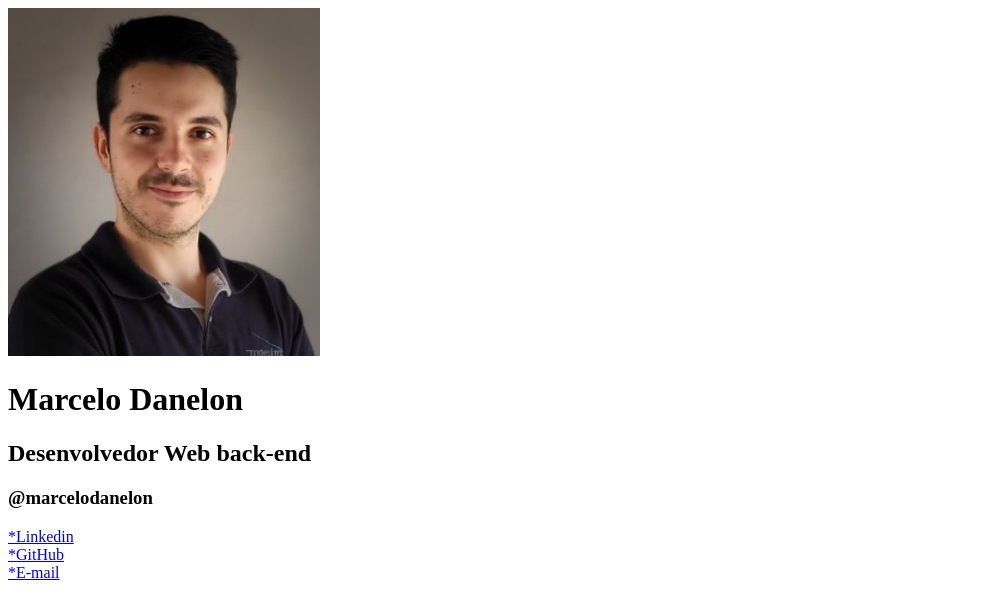
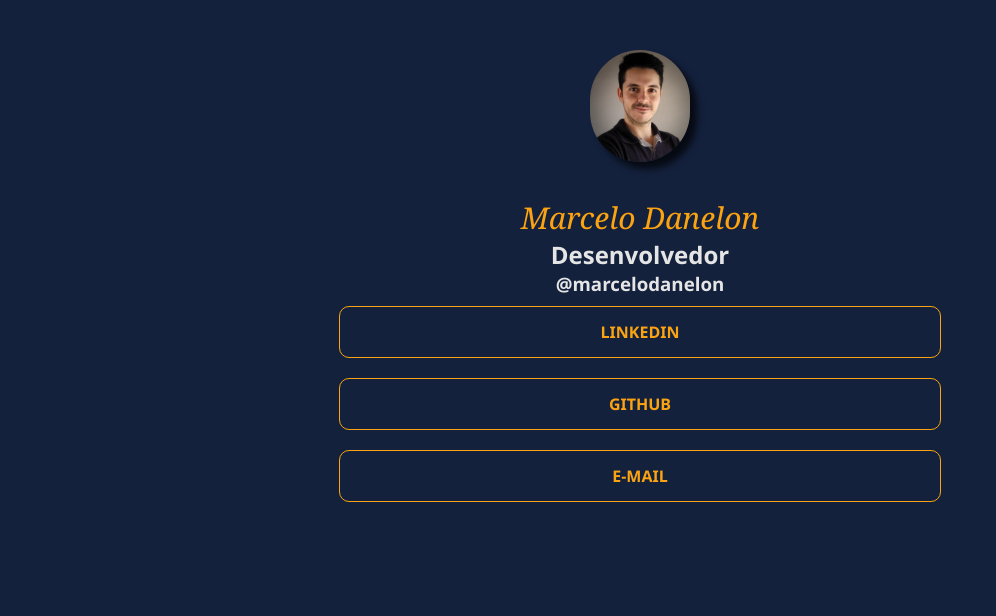
Before and after one commit to marcelodanelon/cartao, a plain HTML site: page index.html in a window 1280 px wide. Shown: the whole page, without its empty margins (0-996 px from the left). Drawn offline with Linux system fonts and the light colour scheme.

Commit message:
Inclusão de estilos no Cartão

```diff
--- /dev/null
+++ b/estilo.css
@@ -0,0 +1,77 @@
+*{
+    margin: 0;
+}
+
+body{
+    text-align: center;
+    /* text-align: justify; */
+    background-color: #14213d;
+    /* background-image: url('icon.png'); */
+    /* background-repeat: no-repeat; (para não repetir a imagem) */
+    color: #e5e5e5;
+    font-family:'Segoe UI', Tahoma, Geneva, Verdana, sans-serif;
+}
+
+.avatar{
+    width: 100px;
+    /* height: 150px; */
+    margin-top: 50px;
+    margin-bottom: 30px;
+    /* border: 5px rgba(0, 0, 0, 0.4) dotted; */
+    /* border: 1px rgb(255, 254, 254) solid; */
+    /* border: 5px rgba(0, 0, 0, 0.4) dashed; */
+    /* border: 5px rgba(0, 0, 0, 0.4) double; */
+    border-radius: 100px;
+    box-shadow: 7px 7px 7px rgba(0, 0, 0, 0.712);
+}
+
+.avatar:hover{
+    width: 110px;
+}
+
+#titulo{
+    color:#fca311;
+    font-size: 30px;
+    font-family: Georgia, 'Times New Roman', Times, serif;
+    font-weight: 100;
+    font-style: italic;
+}
+
+.botao{
+    text-decoration: none; /* retira a linha de link */
+    text-transform: uppercase; /* deixa letras em maisculo*/
+    border: 1px #fca311 solid; /* cria a borda */
+    border-radius: 10px; /* arredonda as bordas */
+    width: 600px; /* tamanho horizontal */
+    line-height: 50px; /* tamanho altura */
+    display: inline-block; /* permitir margin no link*/
+    margin-top: 10px; /* distancia do top*/
+    margin-bottom: 10px; /*distancia de baixo*/
+    color: #fca311; /*cor do texto*/
+    font-weight: bold; /*diminuir/aumentar negrito*/
+    animation-duration: 0.5s;
+    animation-name: zoom;
+    animation-iteration-count: infinite;
+    animation-direction: alternate;
+    animation-delay: 1s;
+}
+
+.botao:hover{
+    background-color: #cf8206;
+    color: white;
+    width: 610px;
+    border-color: white;
+    box-shadow: 7px 7px 7px rgba(0, 0, 0, 0.6);
+}
+
+@keyframes zoom{
+    from {
+        width: 600px;
+        height: 50px;
+      }
+
+      to {
+        width: 630px;
+        height: 50px;
+      }
+}
--- a/index.html
+++ b/index.html
@@ -7,17 +7,18 @@
     <meta name="viewport" content="width=device-width, initial-scale=1.0">
     <title>Cartão Virtual</title>
     <link rel="shortcut icon" href="icon.png" type="image/x-icon">
+    <link rel="stylesheet" href="estilo.css">
 </head>
 
 <body>
-    <img src="foto.png">
-    <h1>Marcelo Danelon</h1>
-    <h2>Desenvolvedor Web back-end</h2>
+    <img src="foto.png" class="avatar">
+    <h1 id="titulo">Marcelo Danelon</h1>
+    <h2>Desenvolvedor</h2>
     <h3>@marcelodanelon</h3>
     <p>
-        <a href="https://www.linkedin.com/in/marcelo-danelon/">*Linkedin</a><br>
-        <a href="https://github.com/marcelodanelon">*GitHub</a><br>
-        <a href="mailto:marcelodanelon11@gmail.com">*E-mail</a><br>
+        <a href="https://www.linkedin.com/in/marcelo-danelon/" class="botao">Linkedin</a><br>
+        <a href="https://github.com/marcelodanelon" class="botao">GitHub</a><br>
+        <a href="mailto:marcelodanelon11@gmail.com" class="botao">E-mail</a><br>
     </p>
 </body>
 
```
Also changed, not shown: 1 other file.
